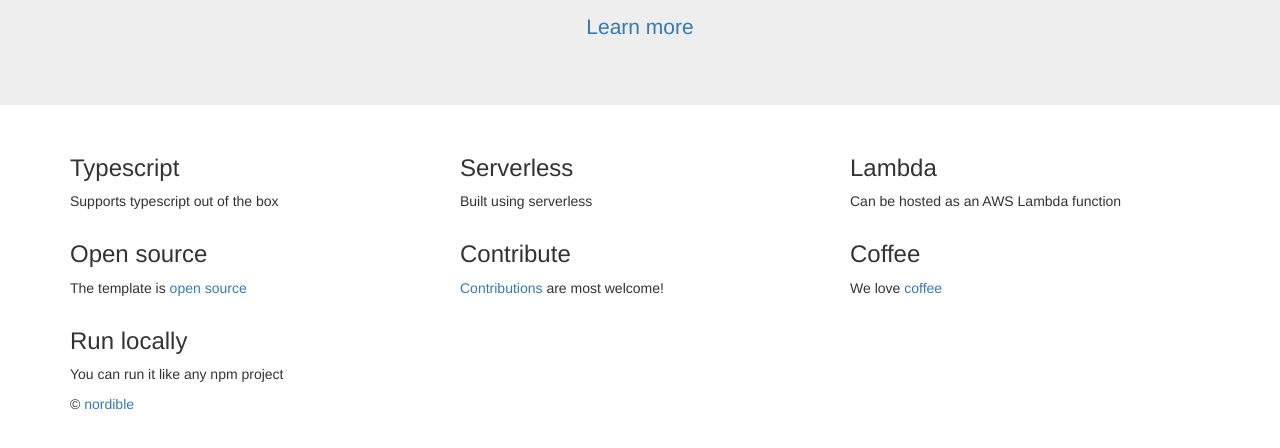
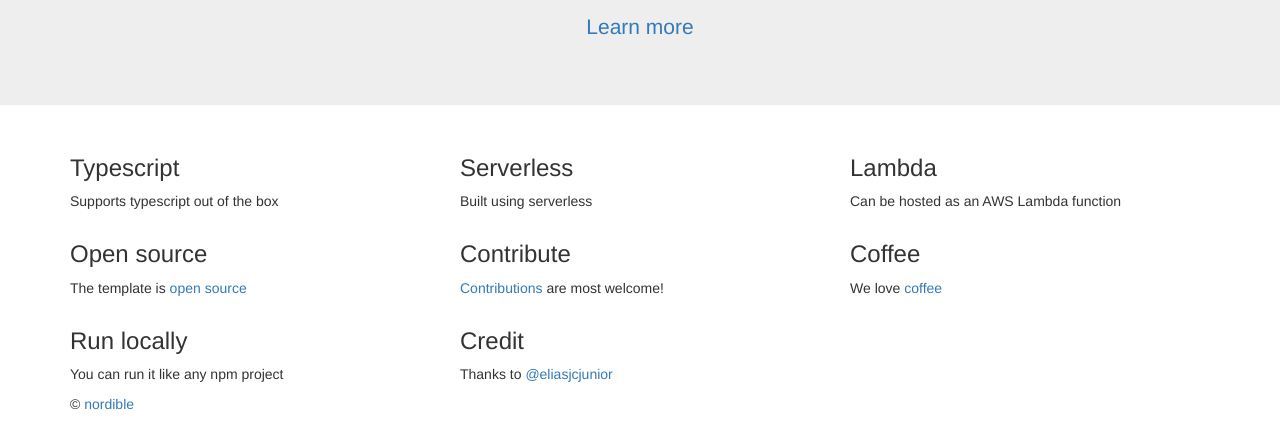
Before and after one commit to Nordible-Solutions/NodeJS-Typescript-Serverless-Template, a website: page index.html in a window 1280 px wide. Shown: the part 144-592 px from the top of the page. Drawn offline with nearby package versions, Linux system fonts and the light colour scheme.

Commit message:
Update index.html

```diff
--- a/index.html
+++ b/index.html
@@ -52,7 +52,12 @@
       <h3>Run locally</h3>
       <p>You can run it like any npm project</p>
     </div>
+    <div class="col-sm-4">
+      <h3>Credit</h3>
+      <p>Thanks to <a href="https://medium.com/@eliasjcjunior/create-serverless-application-with-express-and-typescript-a4c0c25060b2">@eliasjcjunior</a></p>
+    </div>
   </div>
+
 
   <footer>&copy; <a href="https://nordible.com/">nordible</a></footer>
 </div>
```
